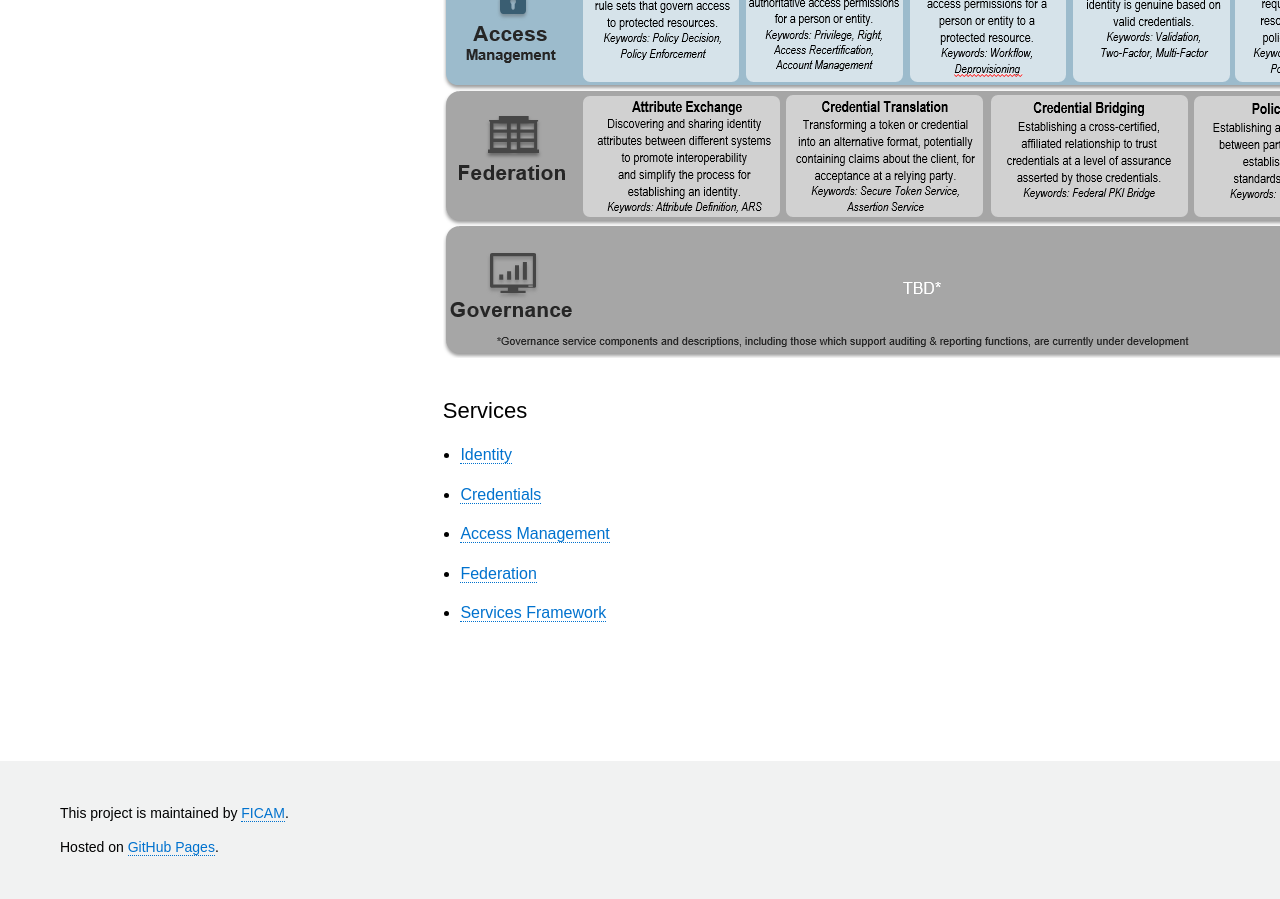
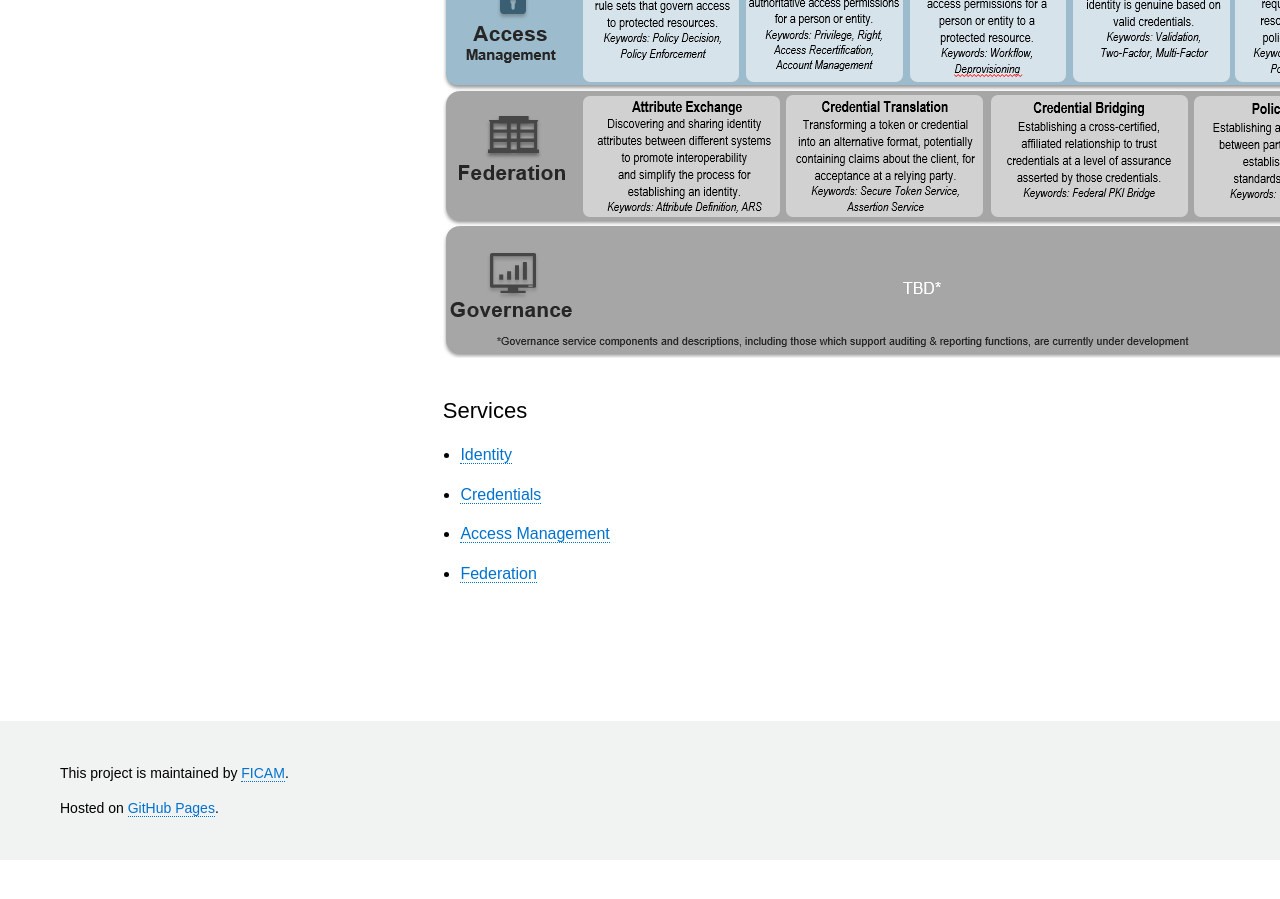
Before and after one commit to GSA/ficam-arch, a Jekyll site: the page built from _services/index.html, in a window 1280 px wide and 900 px high, scrolled down 1592 px. Built offline with Jekyll 4.4.1, drawn with Linux system fonts in a browser that asks for light colours; after the commit the page ends 2452 px from its top, so only the background shows below that.

Commit message:
Excluding index page from list at bottom of template page

```diff
--- a/_services/index.html
+++ b/_services/index.html
@@ -10,9 +10,11 @@ collection: services
   <h2>Services</h2>
   <ul class="pages">
     {% for page in site.services %}
+	{% if page.url != '/services/index/' %}
       <li>
         <a href="{{ site.baseurl }}{{ page.url }}">{{ page.title }}</a>
       </li>
+	{% endif %}
     {% endfor %}
   </ul>
 </div>
--- a/_usecases/index.html
+++ b/_usecases/index.html
@@ -11,9 +11,11 @@ collection: usecases
   <h2>All Use Cases</h2>
   <ul class="pages">
     {% for page in site.usecases %}
+	{% if page.url != '/usecases/index/' %}
       <li>
         <a href="{{ site.baseurl }}{{ page.url }}">{{ page.title }}</a>
       </li>
+	{% endif %}
     {% endfor %}
   </ul>
 </div>
```
